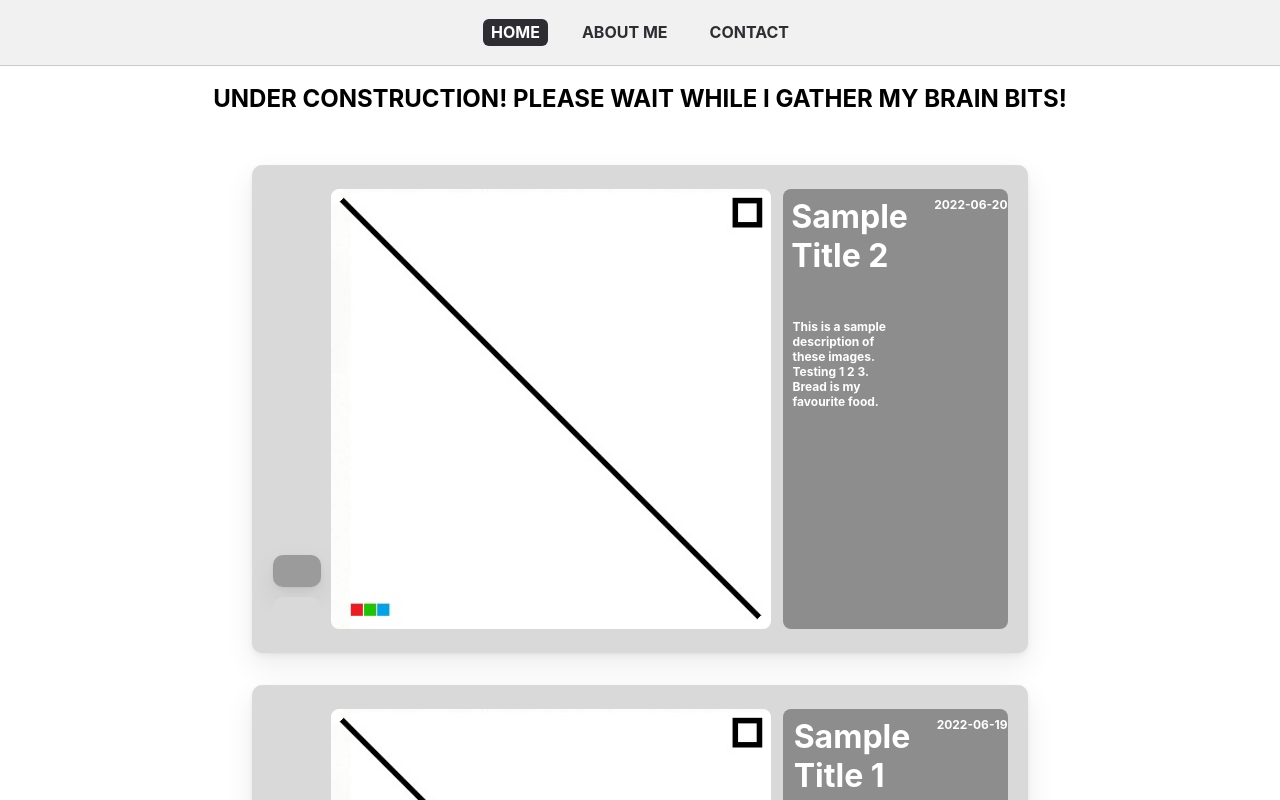
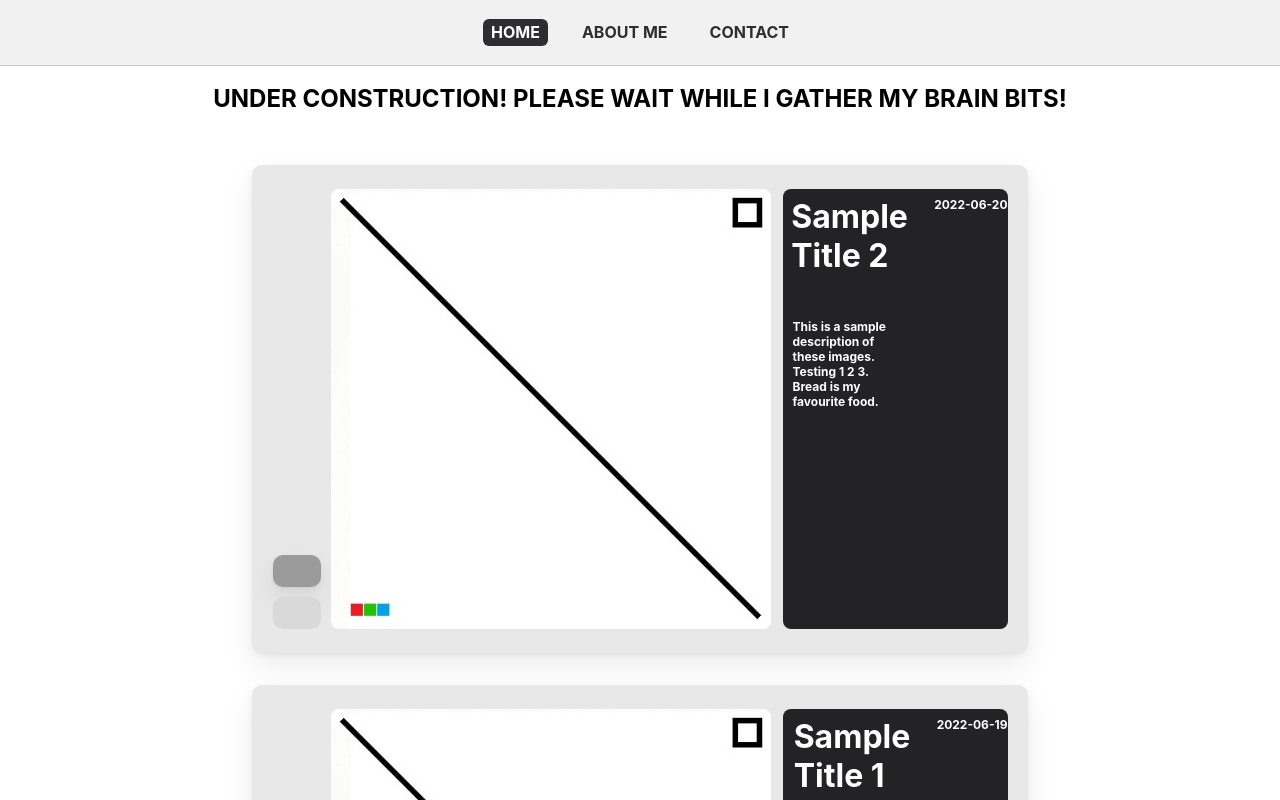
Before and after one commit to aaronmerino/personal-website, a Next.js app: page / in a window 1280 px wide. Shown: the top 800 px of the page. Built offline with nearby package versions, Linux system fonts and the light colour scheme.

Commit message:
updated posts styles

```diff
--- a/app/components/post.module.css
+++ b/app/components/post.module.css
@@ -10,7 +10,7 @@
   gap: 0.75rem;
 
   border-radius: 10px;
-  background: #D9D9D9;
+  background: #E8E8E8;
   box-shadow: 0px 0.8px 2px rgba(0,0,0,.032),0px 2.7px 6.7px rgba(0,0,0,.048),0px 12px 30px rgba(0,0,0,.08);
 }
 
@@ -65,7 +65,7 @@
   flex-shrink: 0;
   align-self: stretch;
   border-radius: 8px;
-  background: #8D8D8D;
+  background: #232326;
 }
 
 .imageGallery .image {
```
